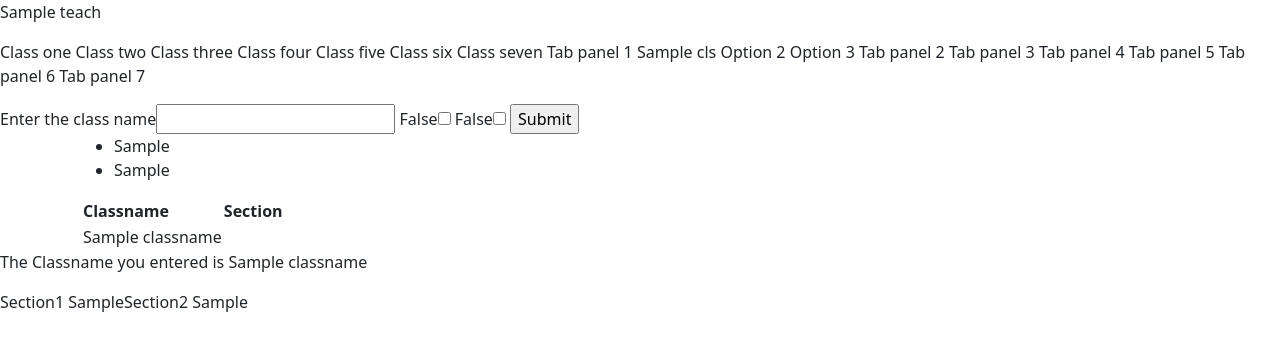
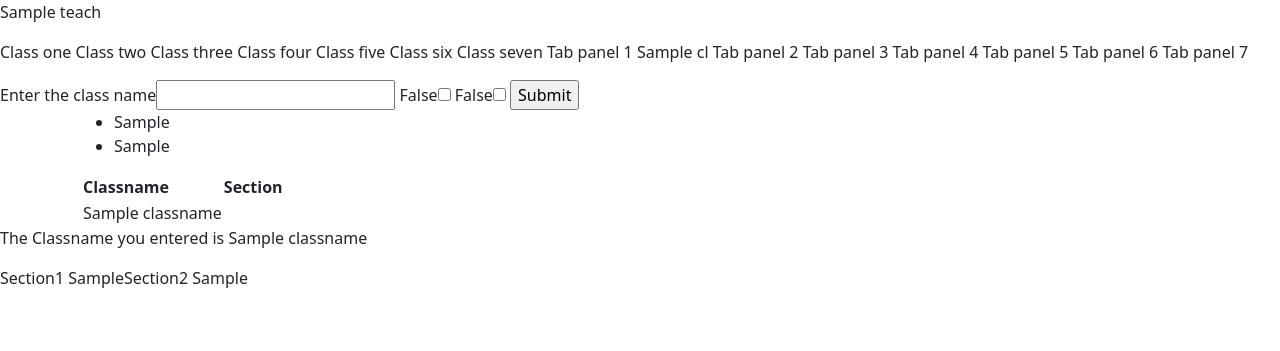
Before and after one commit to catawba/Schedule24, a Flask app: template templates/assignstates.html in a window 1280 px wide. Shown: the part 56-407 px from the top of the page. Run offline with Flask 3, Linux system fonts and the light colour scheme; the template is opened without the code that fills it: values that come from a table or form of the project are taken from there, most other values are stand-ins (such as "Sample title", 1, 10 or a date in 2020); some libraries are stand-ins or nearby versions.

Commit message:
Tab panel works to display class list.  Need to get the class that is selected to show up in the class name on the form.

```diff
--- a/templates/assignstates.html
+++ b/templates/assignstates.html
@@ -17,9 +17,7 @@
     <fast-tab-panel slot="tabpanel">Tab panel 1
         <fast-select>
             {% for c in clss %}
-            <fast-option value="1">{{clss.name}}</fast-option>
-            <fast-option value="2">Option 2</fast-option>
-            <fast-option value="3">Option 3</fast-option>
+            <fast-option value="1">{{c.name}}</fast-option>
             {% endfor %}
         </fast-select>
     </fast-tab-panel>
```
